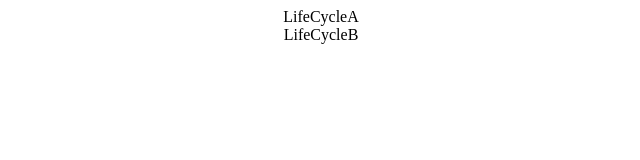
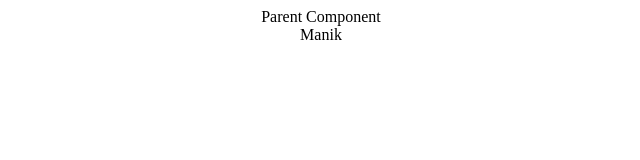
Before and after one commit to manik8/react, a React (Create React App) app: page / in a window 1280 px wide. Shown: the top 160 px of the page, without its empty margins (319-959 px from the left). Built offline with nearby package versions, Linux system fonts and the light colour scheme.

Commit message:
Pure Components

```diff
--- a/src/App.js
+++ b/src/App.js
@@ -1,12 +1,12 @@
 import React from "react";
 import "./App.css";
-import Form from "./components/Form";
-import LifeCycleA from "./components/LifeCycleA";
+import PureComp from "./components/PureComp";
+import ParentComp from "./components/ParentComp";
 
 function App() {
   return (
     <div className="App">
-      <LifeCycleA />
+      <ParentComp />
     </div>
   );
 }
--- a/src/components/LifeCycleA.js
+++ b/src/components/LifeCycleA.js
@@ -17,11 +17,30 @@
   componentDidMount() {
     console.log("LifeCycleA componentDidMount");
   }
+  shouldComponentUpdate() {
+    console.log("LifeCycleA shouldComponentUpdate");
+    return true;
+  }
+
+  getSnapshotBeforeUpdate() {
+    console.log("LifeCycleA getSnapshotBeforeUpdate");
+    return null;
+  }
+
+  componentDidUpdate() {
+    console.log("LifeCycleA componentDidUpdate");
+  }
+  changeState = () => {
+    this.setState({
+      name: "HEYHEY",
+    });
+  };
   render() {
     console.log("LifeCycleA render");
     return (
       <div>
         <div>LifeCycleA</div>
+        <button onClick={this.changeState}>Change State</button>
         <LifeCycleB />
       </div>
     );
--- a/src/components/LifeCycleB.js
+++ b/src/components/LifeCycleB.js
@@ -16,6 +16,19 @@
   componentDidMount() {
     console.log("LifeCycleB componentDidMount");
   }
+  shouldComponentUpdate() {
+    console.log("LifeCycleB shouldComponentUpdate");
+    return true;
+  }
+
+  getSnapshotBeforeUpdate() {
+    console.log("LifeCycleB getSnapshotBeforeUpdate");
+    return null;
+  }
+
+  componentDidUpdate() {
+    console.log("LifeCycleB componentDidUpdate");
+  }
   render() {
     console.log("LifeCycleB render");
     return <div>LifeCycleB</div>;
--- /dev/null
+++ b/src/components/MemoComp.js
@@ -0,0 +1,8 @@
+import React from "react";
+
+function MemoComp({ name }) {
+  console.log("Rendering Memo Component");
+  return <div>{name}</div>;
+}
+
+export default React.memo(MemoComp);
--- /dev/null
+++ b/src/components/ParentComp.js
@@ -0,0 +1,32 @@
+import React, { Component, PureComponent } from "react";
+import RegCom from "./RegCom";
+import PureComp from "./PureComp";
+import MemoComp from "./MemoComp";
+
+export default class ParentComp extends PureComponent {
+  constructor(props) {
+    super(props);
+
+    this.state = {
+      name: "Manik",
+    };
+  }
+  componentDidMount() {
+    setInterval(() => {
+      this.setState({
+        name: "Manik",
+      });
+    }, 2000);
+  }
+  render() {
+    console.log("Parent Component");
+    return (
+      <div>
+        Parent Component
+        <MemoComp name={this.state.name} />
+        {/* <RegCom name={this.state.name} />
+        <PureComp name={this.state.name} /> */}
+      </div>
+    );
+  }
+}
--- /dev/null
+++ b/src/components/PureComp.js
@@ -0,0 +1,10 @@
+import React, { PureComponent } from "react";
+
+class PureComp extends PureComponent {
+  render() {
+    console.log("Pure Component");
+    return <div>PureComponent {this.props.name}</div>;
+  }
+}
+
+export default PureComp;
--- /dev/null
+++ b/src/components/RegCom.js
@@ -0,0 +1,8 @@
+import React, { Component } from "react";
+
+export default class RegCom extends Component {
+  render() {
+    console.log("Regular Component");
+    return <div>Regular Component {this.props.name}</div>;
+  }
+}
```
Also changed, not shown: src/components/FragmentDemo.js (added, +10 -0 lines).
